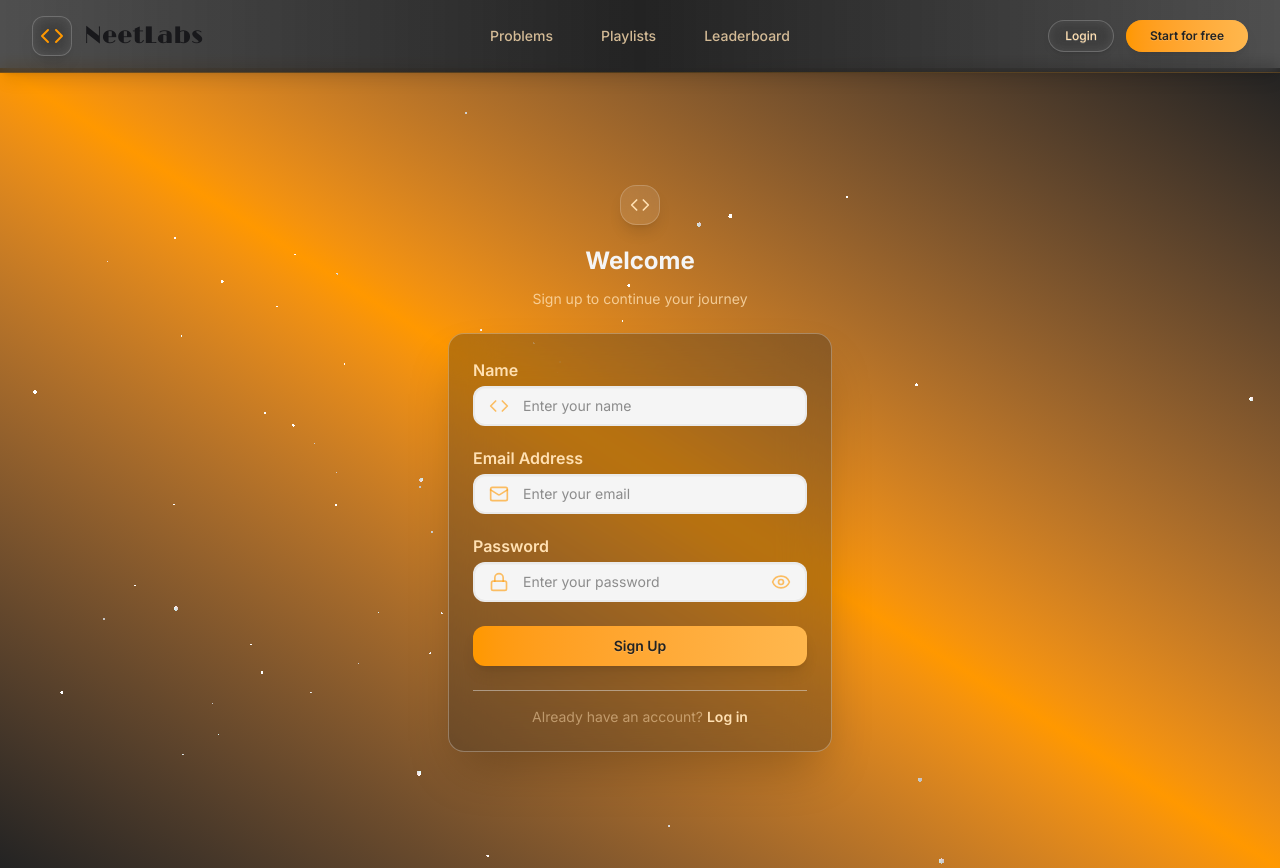
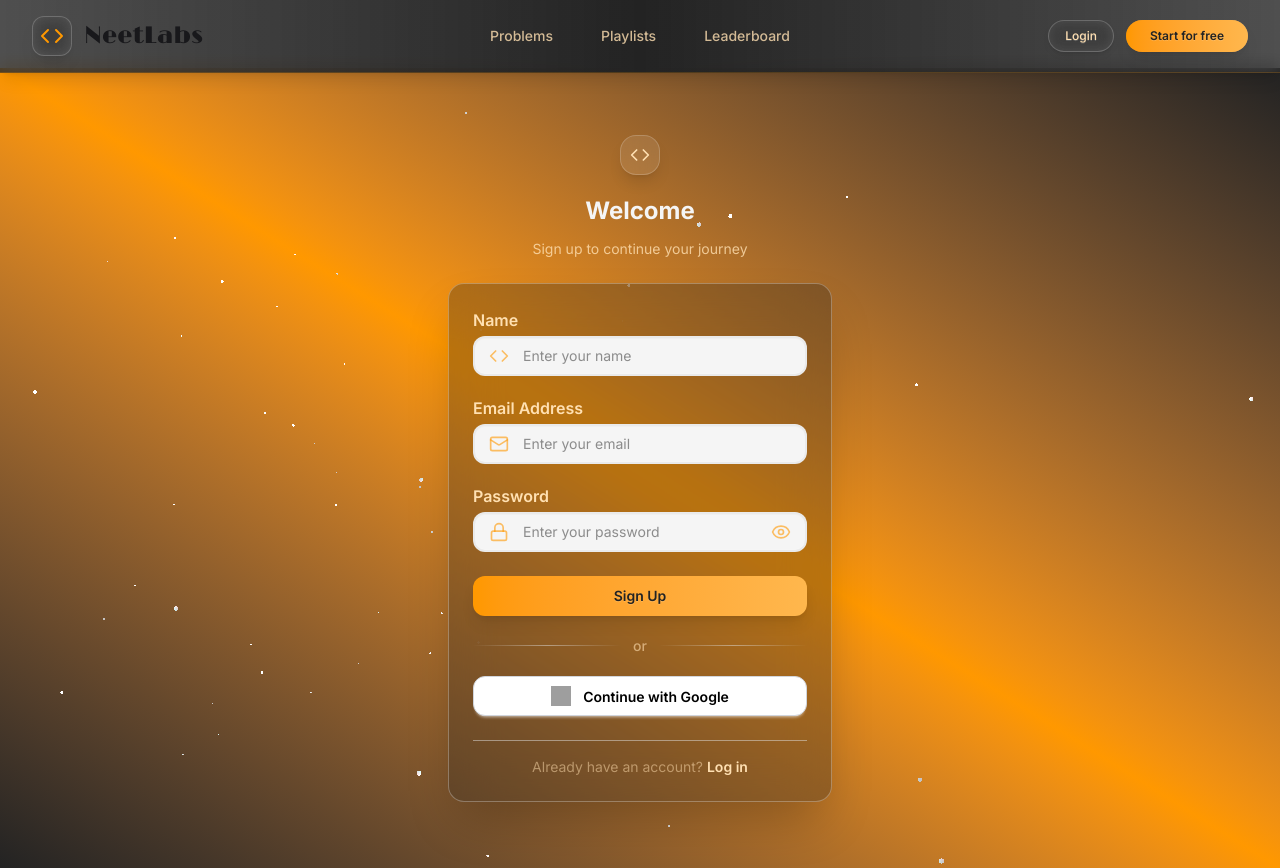
Before and after one commit to sukh285/NeetLabs, a React (Vite) app in the folder frontend/: page /signup in a window 1280 px wide. Built offline with nearby package versions, Linux system fonts and the light colour scheme; no server answers; grey boxes are pictures that could not be loaded.

Commit message:
feat(auth): implement Google login on signup and login pages

```diff
--- a/frontend/src/pages/LoginPage.jsx
+++ b/frontend/src/pages/LoginPage.jsx
@@ -101,7 +101,9 @@ const LoginPage = () => {
                     type="email"
                     placeholder="Enter your email"
                     className={`input w-full pl-12 pr-4 py-2.5 bg-neet-base-100 border-2 border-neet-base-200/50 rounded-xl hover:border-neet-secondary/50 focus:border-neet-secondary focus:bg-neet-base-100 transition-all duration-300 text-neet-neutral placeholder-neet-neutral/50 ${
-                      errors.email ? "border-neet-error focus:border-neet-error" : ""
+                      errors.email
+                        ? "border-neet-error focus:border-neet-error"
+                        : ""
                     }`}
                     {...register("email")}
                   />
@@ -170,6 +172,25 @@ const LoginPage = () => {
                   )}
                 </button>
               </div>
+              <div className="flex items-center my-4">
+                <div className="flex-grow h-px bg-gradient-to-r from-transparent via-neet-base-200/50 to-transparent" />
+                <span className="mx-3 text-neet-accent/60 text-sm font-medium">or</span>
+                <div className="flex-grow h-px bg-gradient-to-l from-transparent via-neet-base-200/50 to-transparent" />
+              </div>
+              <div className="form-control pt-1">
+                <a
+                  href="http://localhost:8080/api/v1/auth/google"
+                  className="btn w-full py-3 bg-white text-black border border-gray-300 hover:shadow-md rounded-xl transition-all duration-300 flex items-center justify-center gap-3 hover:scale-105 active:scale-95"
+                  style={{ willChange: "transform" }}
+                >
+                  <img
+                    src="https://developers.google.com/identity/images/g-logo.png"
+                    alt="Google"
+                    className="w-5 h-5"
+                  />
+                  Continue with Google
+                </a>
+              </div>
             </form>
 
             {/* Redirect */}
--- a/frontend/src/pages/SignUpPage.jsx
+++ b/frontend/src/pages/SignUpPage.jsx
@@ -73,7 +73,9 @@ const SignUpPage = () => {
               <div className="w-10 h-10 rounded-2xl bg-neet-base-100/10 backdrop-blur-sm flex items-center justify-center group-hover:bg-neet-base-100/20 transition-all duration-300 shadow-lg border border-neet-base-100/20">
                 <Code className="w-5 h-5 text-neet-accent group-hover:scale-110 transition-transform duration-300" />
               </div>
-              <h1 className="text-2xl font-bold mt-2 text-neet-base-100">Welcome</h1>
+              <h1 className="text-2xl font-bold mt-2 text-neet-base-100">
+                Welcome
+              </h1>
               <p className="text-neet-accent/80 text-sm text-center">
                 Sign up to continue your journey
               </p>
@@ -86,7 +88,9 @@ const SignUpPage = () => {
               {/* Name */}
               <div className="form-control">
                 <label htmlFor="name" className="label">
-                  <span className="label-text pb-1 font-semibold text-neet-accent">Name</span>
+                  <span className="label-text pb-1 font-semibold text-neet-accent">
+                    Name
+                  </span>
                 </label>
                 <div className="relative group">
                   <div className="absolute inset-y-0 left-0 pl-4 flex items-center pointer-events-none z-10">
@@ -96,7 +100,9 @@ const SignUpPage = () => {
                     type="text"
                     placeholder="Enter your name"
                     className={`input w-full pl-12 pr-4 py-2.5 bg-neet-base-100 border-2 border-neet-base-200/50 rounded-xl hover:border-neet-secondary/50 focus:border-neet-secondary focus:bg-neet-base-100 transition-all duration-300 text-neet-neutral placeholder-neet-neutral/50 ${
-                      errors.name ? "border-neet-error focus:border-neet-error" : ""
+                      errors.name
+                        ? "border-neet-error focus:border-neet-error"
+                        : ""
                     }`}
                     {...register("name")}
                   />
@@ -111,7 +117,9 @@ const SignUpPage = () => {
               {/* Email */}
               <div className="form-control">
                 <label htmlFor="email" className="label">
-                  <span className="label-text pb-1 font-semibold text-neet-accent">Email Address</span>
+                  <span className="label-text pb-1 font-semibold text-neet-accent">
+                    Email Address
+                  </span>
                 </label>
                 <div className="relative group">
                   <div className="absolute inset-y-0 left-0 pl-4 flex items-center pointer-events-none z-10">
@@ -121,7 +129,9 @@ const SignUpPage = () => {
                     type="email"
                     placeholder="Enter your email"
                     className={`input w-full pl-12 pr-4 py-2.5 bg-neet-base-100 border-2 border-neet-base-200/50 rounded-xl hover:border-neet-secondary/50 focus:border-neet-secondary focus:bg-neet-base-100 transition-all duration-300 text-neet-neutral placeholder-neet-neutral/50 ${
-                      errors.email ? "border-neet-error focus:border-neet-error" : ""
+                      errors.email
+                        ? "border-neet-error focus:border-neet-error"
+                        : ""
                     }`}
                     {...register("email")}
                   />
@@ -136,7 +146,9 @@ const SignUpPage = () => {
               {/* Password */}
               <div className="form-control">
                 <label htmlFor="password" className="label">
-                  <span className="label-text pb-1 font-semibold text-neet-accent">Password</span>
+                  <span className="label-text pb-1 font-semibold text-neet-accent">
+                    Password
+                  </span>
                 </label>
                 <div className="relative group">
                   <div className="absolute inset-y-0 left-0 pl-4 flex items-center pointer-events-none z-10">
@@ -146,7 +158,9 @@ const SignUpPage = () => {
                     type={showPassword ? "text" : "password"}
                     placeholder="Enter your password"
                     className={`input w-full pl-12 pr-12 py-2.5 bg-neet-base-100 border-2 border-neet-base-200/50 rounded-xl hover:border-neet-secondary/50 focus:border-neet-secondary focus:bg-neet-base-100 transition-all duration-300 text-neet-neutral placeholder-neet-neutral/50 ${
-                      errors.password ? "border-neet-error focus:border-neet-error" : ""
+                      errors.password
+                        ? "border-neet-error focus:border-neet-error"
+                        : ""
                     }`}
                     {...register("password")}
                   />
@@ -186,6 +200,27 @@ const SignUpPage = () => {
                   )}
                 </button>
               </div>
+              <div className="flex items-center my-4">
+                <div className="flex-grow h-px bg-gradient-to-r from-transparent via-neet-base-200/50 to-transparent" />
+                <span className="mx-3 text-neet-accent/60 text-sm font-medium">
+                  or
+                </span>
+                <div className="flex-grow h-px bg-gradient-to-l from-transparent via-neet-base-200/50 to-transparent" />
+              </div>
+              <div className="form-control pt-1">
+                <a
+                  href="http://localhost:8080/api/v1/auth/google"
+                  className="btn w-full py-3 bg-white text-black border border-gray-300 hover:shadow-md rounded-xl transition-all duration-300 flex items-center justify-center gap-3 hover:scale-105 active:scale-95"
+                  style={{ willChange: "transform" }}
+                >
+                  <img
+                    src="https://developers.google.com/identity/images/g-logo.png"
+                    alt="Google"
+                    className="w-5 h-5"
+                  />
+                  Continue with Google
+                </a>
+              </div>
             </form>
 
             {/* Redirect Link */}
```
